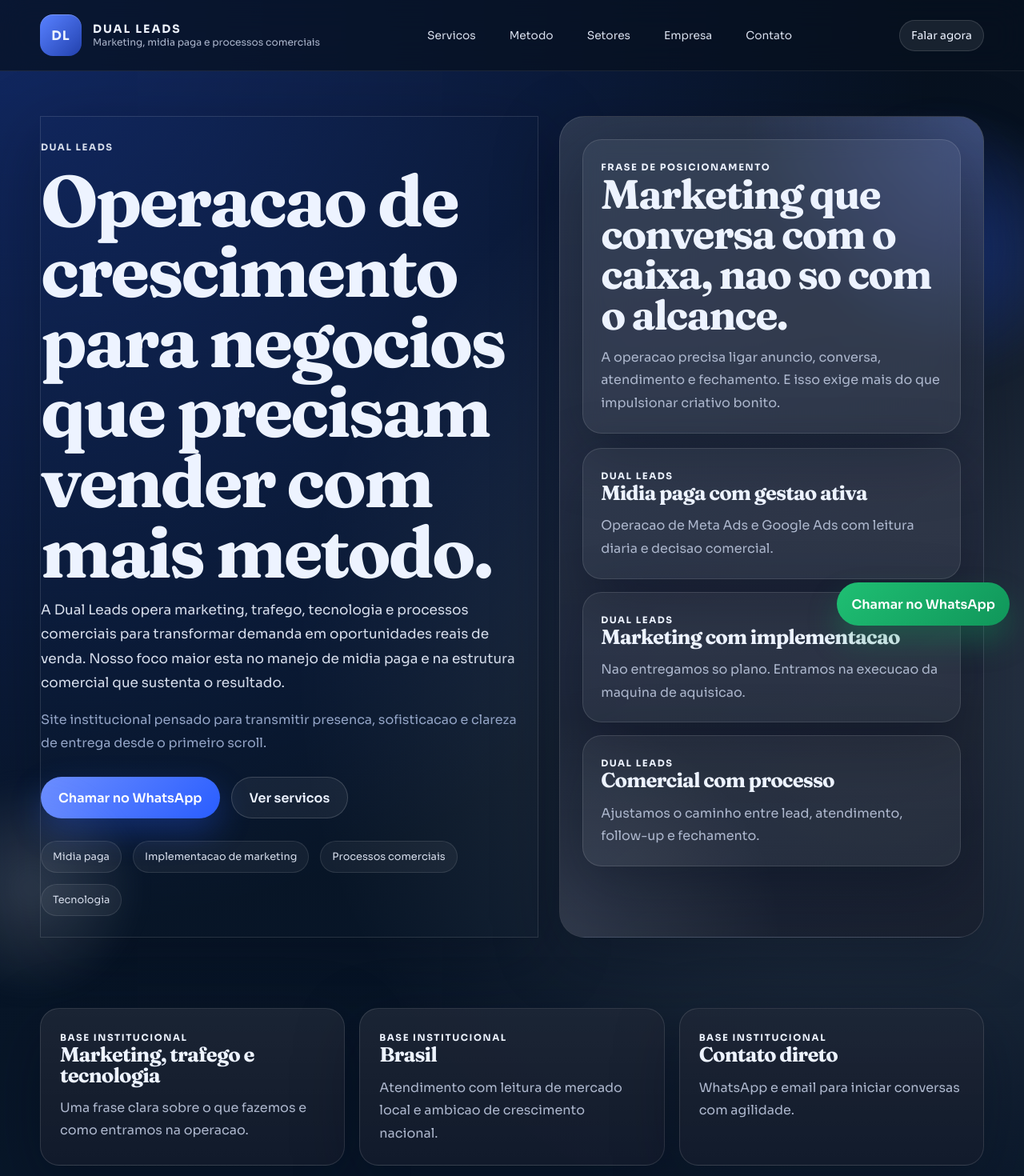
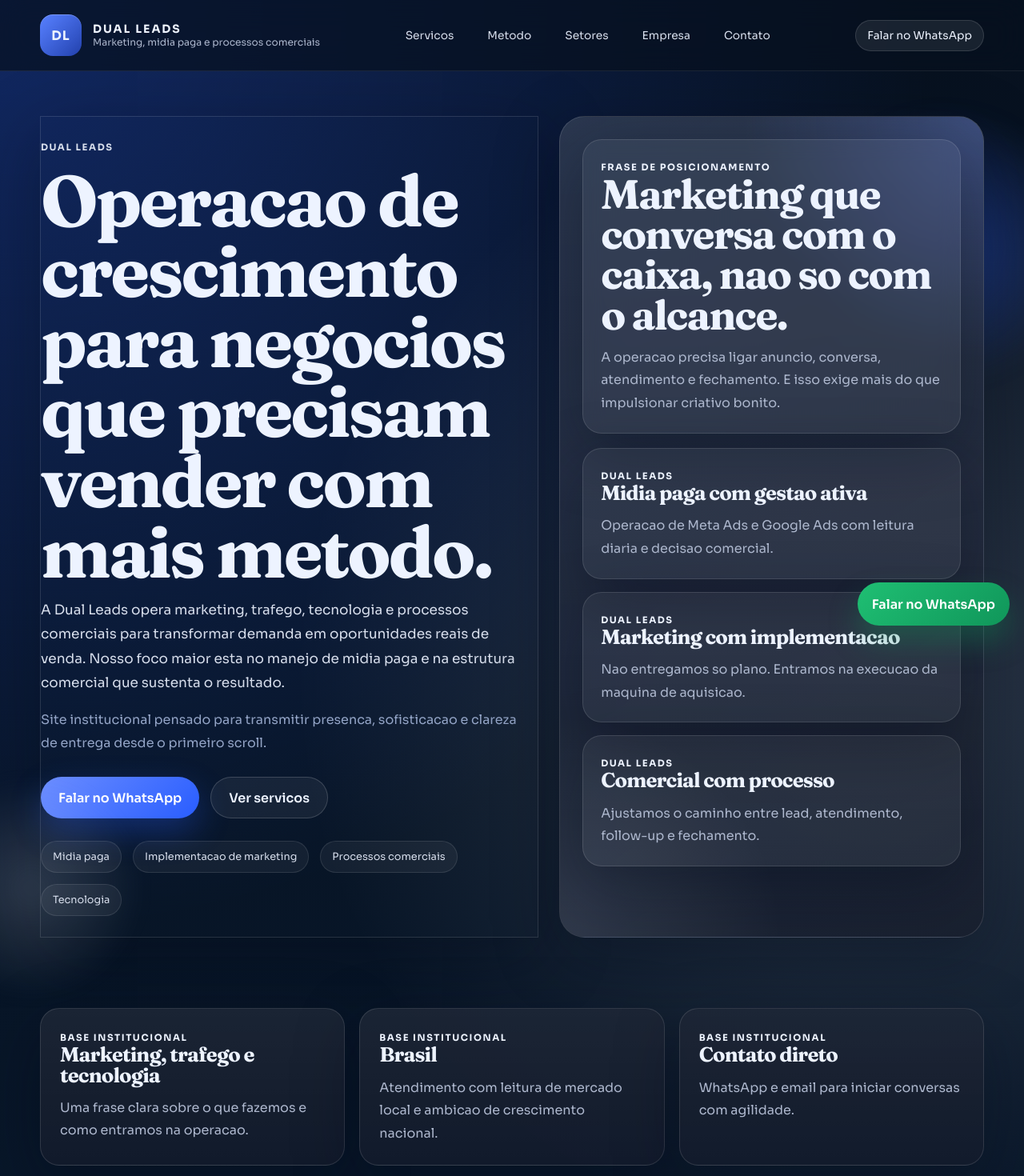
Before and after one commit to DualLeads/dual-leads-site, a React (Vite) app: page / in a window 1280 px wide. Shown: the top 1470 px of the page at 80% size. Built offline with nearby package versions, Linux system fonts and the light colour scheme.

Commit message:
Update WhatsApp CTAs

```diff
--- a/src/App.jsx
+++ b/src/App.jsx
@@ -1,5 +1,5 @@
 const whatsappHref =
-  "https://wa.me/?text=Ola%2C%20vim%20pelo%20site%20da%20Dual%20Leads%20e%20quero%20entender%20como%20voces%20podem%20operar%20marketing%2C%20midia%20paga%20e%20comercial%20para%20o%20meu%20negocio.";
+  "https://wa.me/556181963957?text=Ola%2C%20vim%20pelo%20site%20da%20Dual%20Leads%20e%20quero%20entender%20como%20voces%20podem%20operar%20marketing%2C%20midia%20paga%20e%20comercial%20para%20o%20meu%20negocio.";
 
 const navigation = [
   ["Servicos", "#servicos"],
@@ -67,7 +67,7 @@
   return (
     <div className="site-shell">
       <a className="floating-whatsapp" href={whatsappHref} target="_blank" rel="noreferrer">
-        Chamar no WhatsApp
+        Falar no WhatsApp
       </a>
 
       <header className="topbar">
@@ -89,7 +89,7 @@
           </nav>
 
           <a className="topbar-cta" href={whatsappHref} target="_blank" rel="noreferrer">
-            Falar agora
+            Falar no WhatsApp
           </a>
         </div>
       </header>
@@ -114,7 +114,7 @@
 
               <div className="hero-actions">
                 <a className="button primary" href={whatsappHref} target="_blank" rel="noreferrer">
-                  Chamar no WhatsApp
+                  Falar no WhatsApp
                 </a>
                 <a className="button secondary" href="#servicos">
                   Ver servicos
@@ -199,7 +199,7 @@
                 atendimento, da tecnologia ao follow-up.
               </p>
               <a className="button primary" href={whatsappHref} target="_blank" rel="noreferrer">
-                Quero conversar
+                Falar com a Dual Leads
               </a>
             </div>
 
@@ -277,7 +277,7 @@
 
             <div className="cta-actions">
               <a className="button primary block" href={whatsappHref} target="_blank" rel="noreferrer">
-                Abrir WhatsApp
+                Falar no WhatsApp
               </a>
               <a className="button tertiary block" href="mailto:agenciadlead@gmail.com">
                 Enviar email
```
